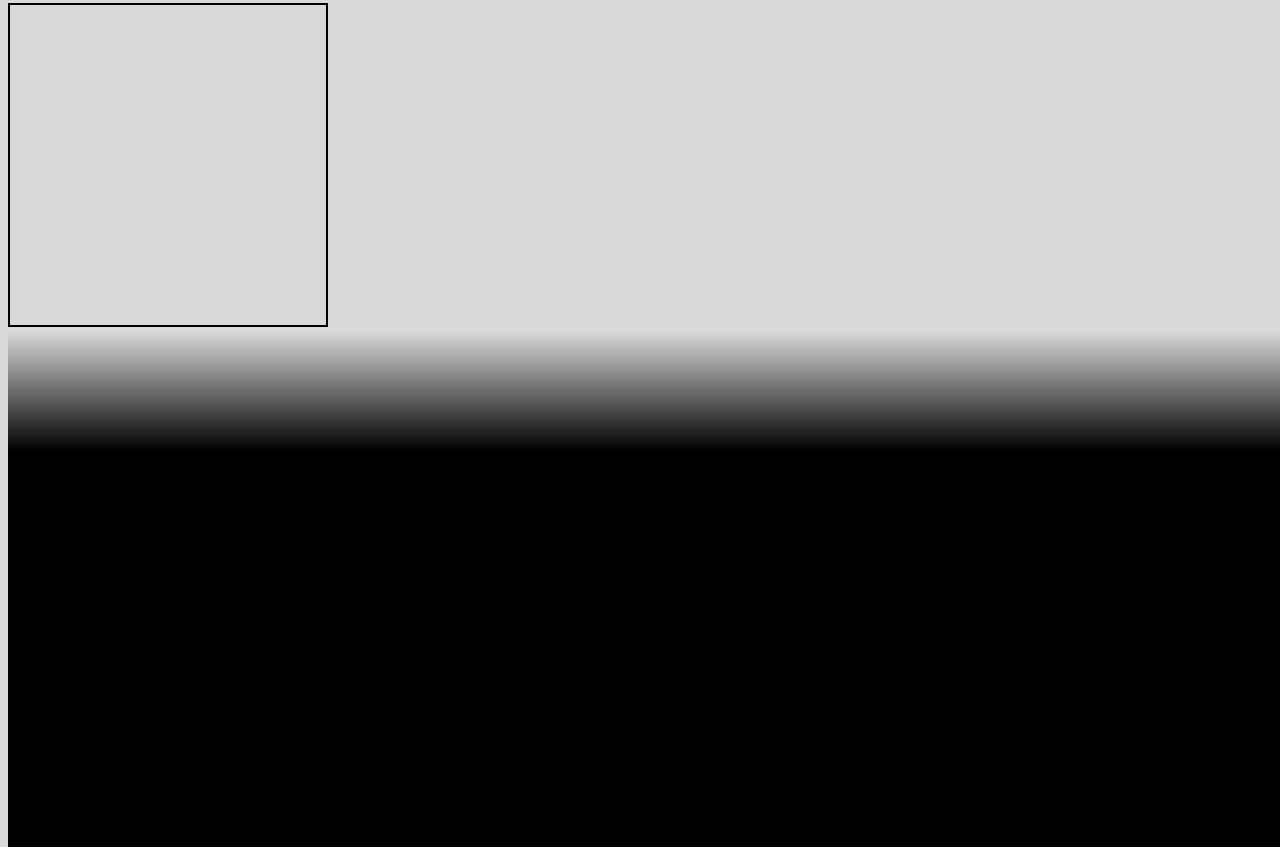
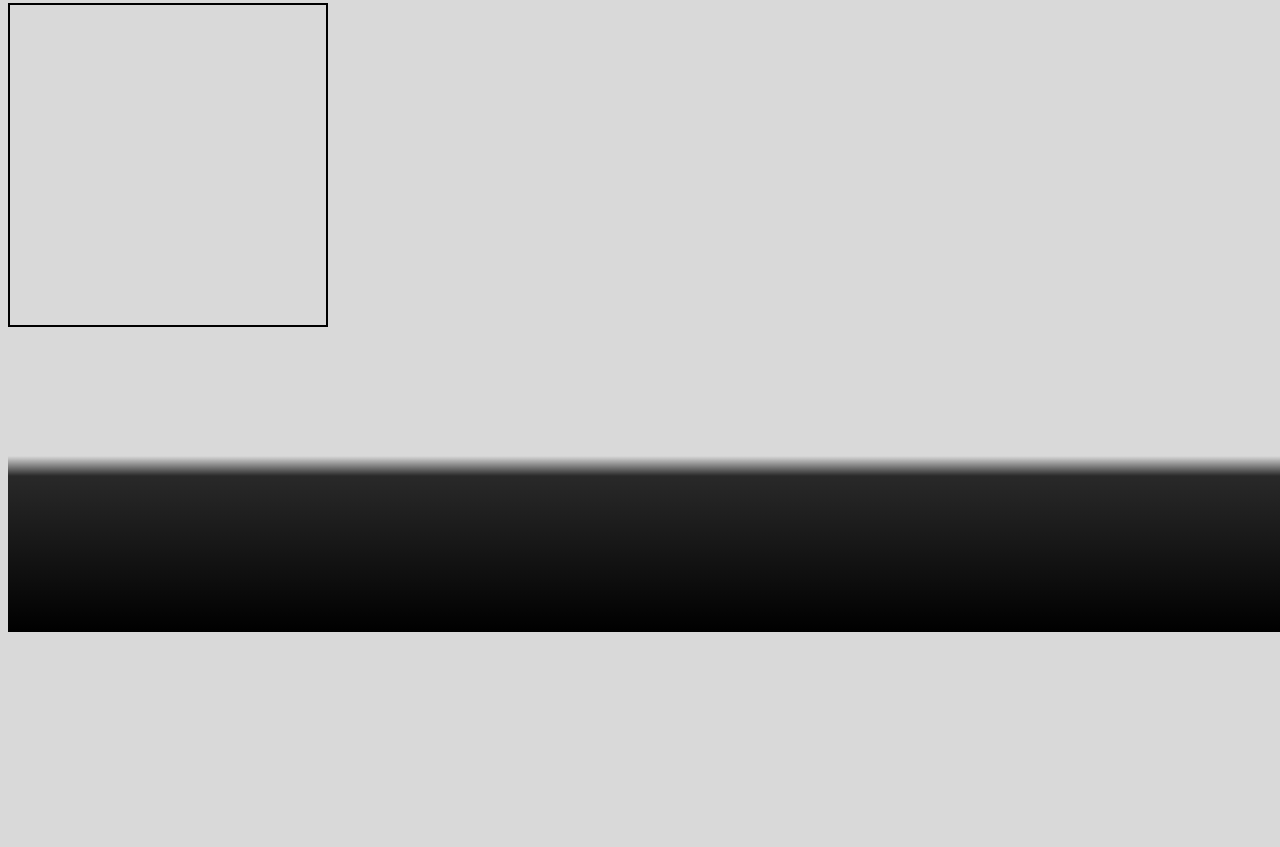
Before and after one commit to 224jfarrell/css-choice-project, a plain HTML site: page index.html in a window 1280 px wide. Shown: the part 625-1472 px from the top of the page. After the commit the page ends 1257 px from the top, so only its background shows below. Drawn offline with Linux system fonts and the light colour scheme.

Commit message:
seventh commit * fixed background fade * edited footer * saved as commit for ability to undo

```diff
--- a/style.css
+++ b/style.css
@@ -1,3 +1,4 @@
+@import url('https://fonts.googleapis.com/css2?family=Noto+Sans&display=swap');
 body {
   background-color: #d9d9d9;
   max-width: 100%;
@@ -61,15 +62,17 @@ body {
 
 .background-fade {
   left: 0px;
-  background: linear-gradient(to bottom, #d9d9d9 0%, #000 100%);
+  margin-top: 105px;
+  background: linear-gradient(to bottom, #d9d9d9 0%, #d9d9d9 50%, #292929 100%);
   width: 2664px;
-  height: 15vh;
+  height: 5vh;
   overflow: hidden;
 }
 
 .footer {
+  bottom: 0%;
+  padding-bottom: 100px;
+  background: linear-gradient(to bottom, #292929 0%, #000 100%);
   width: 2664px;
-  height: 12vh;
-  background-color: #000;
-  padding-bottom: 300px;
+  height: 7vh;
 }
```
Also changed, not shown: index.html (+1 -3 lines).
